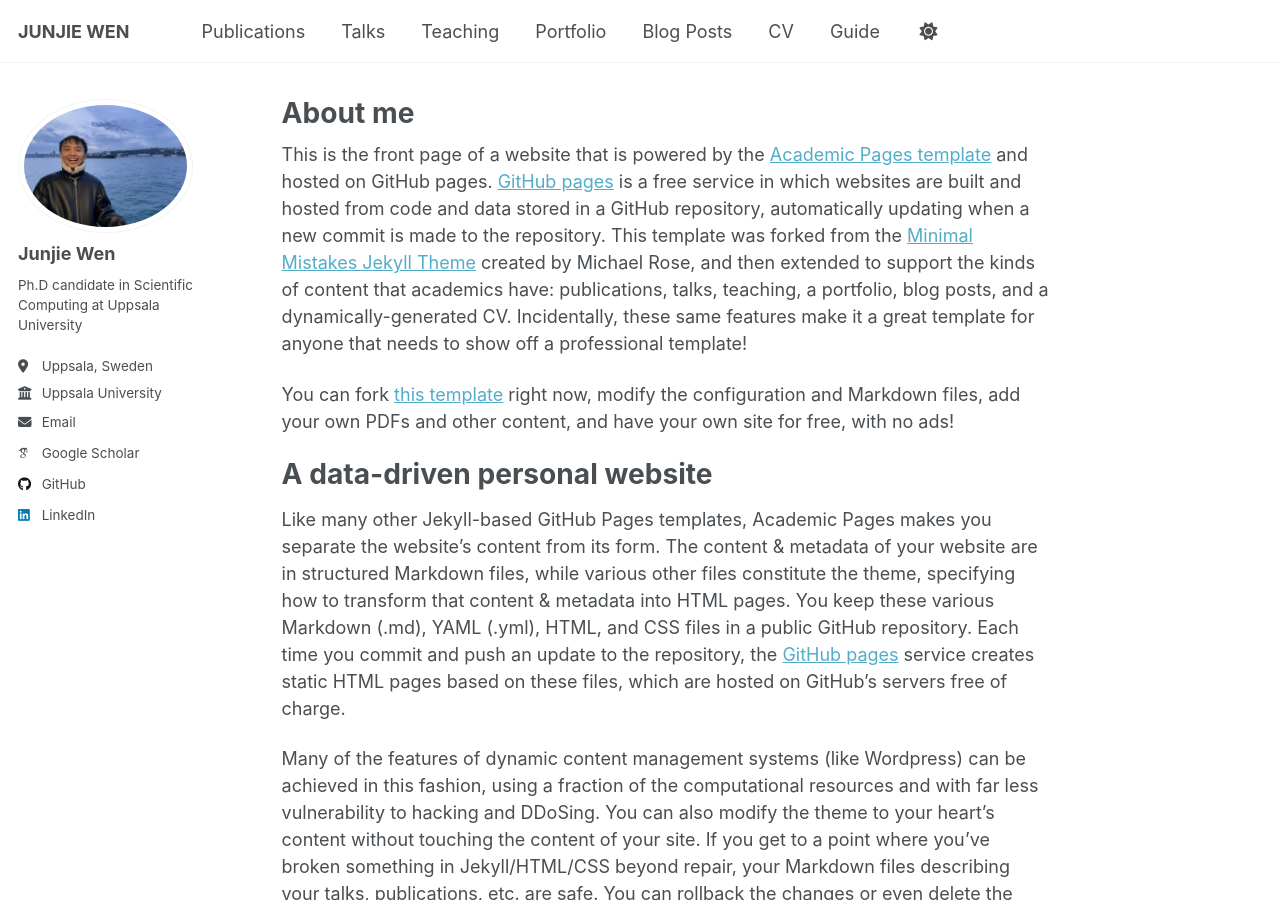
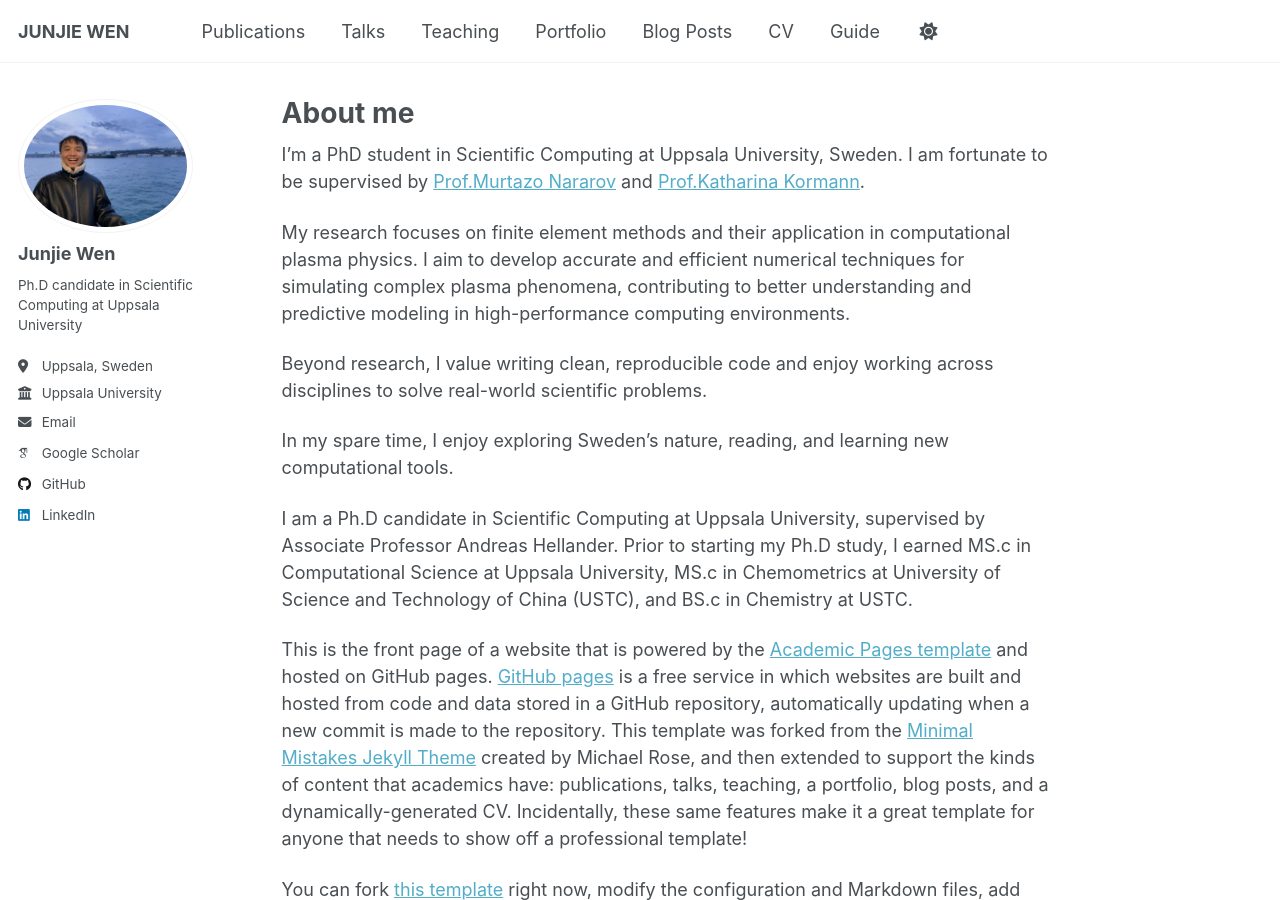
Before and after one commit to WjjSteve/WjjSteve.github.io, a Jekyll site: the page built from _pages/about.md, in a window 1280 px wide and 900 px high. Built offline with Jekyll 4.4.1, drawn with Linux system fonts in a browser that asks for light colours; some web fonts are replaced; a script that is not in the unit is left out.

Commit message:
Update about.md

```diff
--- a/_pages/about.md
+++ b/_pages/about.md
@@ -6,6 +6,16 @@ redirect_from:
   - /about/
   - /about.html
 ---
+
+I'm a PhD student in Scientific Computing at Uppsala University, Sweden. I am fortunate to be supervised by [Prof.Murtazo Nararov]([https://murtazo.github.io/](https://www.uu.se/kontakt-och-organisation/personal?query=N14-1561)) and [Prof.Katharina Kormann](https://math.ruhr-uni-bochum.de/en/faculty/professorships/numerics/kormann-group/team/prof-dr-katharina-kormann/).
+
+My research focuses on finite element methods and their application in computational plasma physics. I aim to develop accurate and efficient numerical techniques for simulating complex plasma phenomena, contributing to better understanding and predictive modeling in high-performance computing environments.
+
+Beyond research, I value writing clean, reproducible code and enjoy working across disciplines to solve real-world scientific problems.
+
+In my spare time, I enjoy exploring Sweden’s nature, reading, and learning new computational tools.
+
+I am a Ph.D candidate in Scientific Computing at Uppsala University, supervised by Associate Professor Andreas Hellander. Prior to starting my Ph.D study, I earned MS.c in Computational Science at Uppsala University, MS.c in Chemometrics at University of Science and Technology of China (USTC), and BS.c in Chemistry at USTC.
 
 This is the front page of a website that is powered by the [Academic Pages template](https://github.com/academicpages/academicpages.github.io) and hosted on GitHub pages. [GitHub pages](https://pages.github.com) is a free service in which websites are built and hosted from code and data stored in a GitHub repository, automatically updating when a new commit is made to the repository. This template was forked from the [Minimal Mistakes Jekyll Theme](https://mmistakes.github.io/minimal-mistakes/) created by Michael Rose, and then extended to support the kinds of content that academics have: publications, talks, teaching, a portfolio, blog posts, and a dynamically-generated CV. Incidentally, these same features make it a great template for anyone that needs to show off a professional template!
 
```
